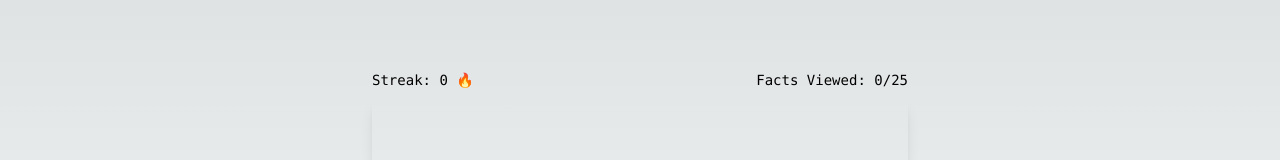
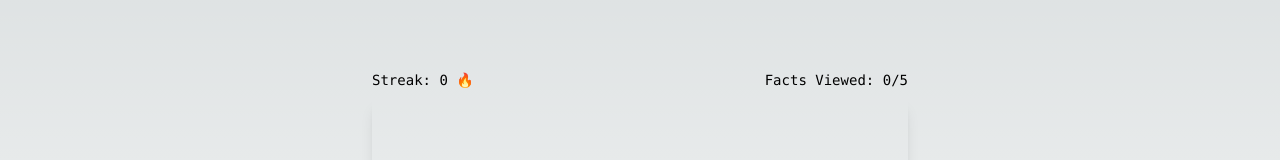
Before and after one commit to Monte9/incredulous-ai, a Next.js app: page / in a window 1280 px wide. Shown: the part 173-333 px from the top of the page. Built offline with nearby package versions, Linux system fonts and the light colour scheme; no server answers.

Commit message:
update free facts count

```diff
--- a/shared/Constants.ts
+++ b/shared/Constants.ts
@@ -1 +1 @@
-export const FREE_FACTS_COUNT = 25;
+export const FREE_FACTS_COUNT = 5;
```
